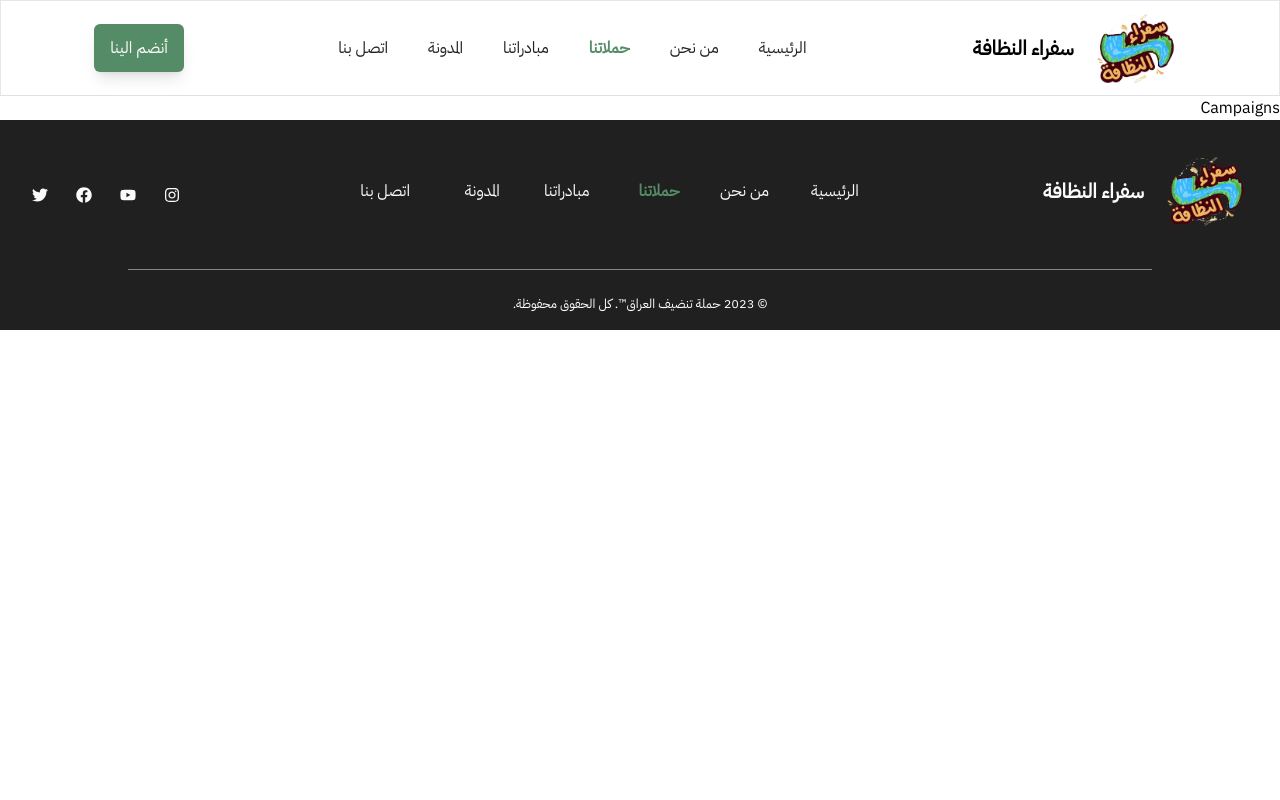
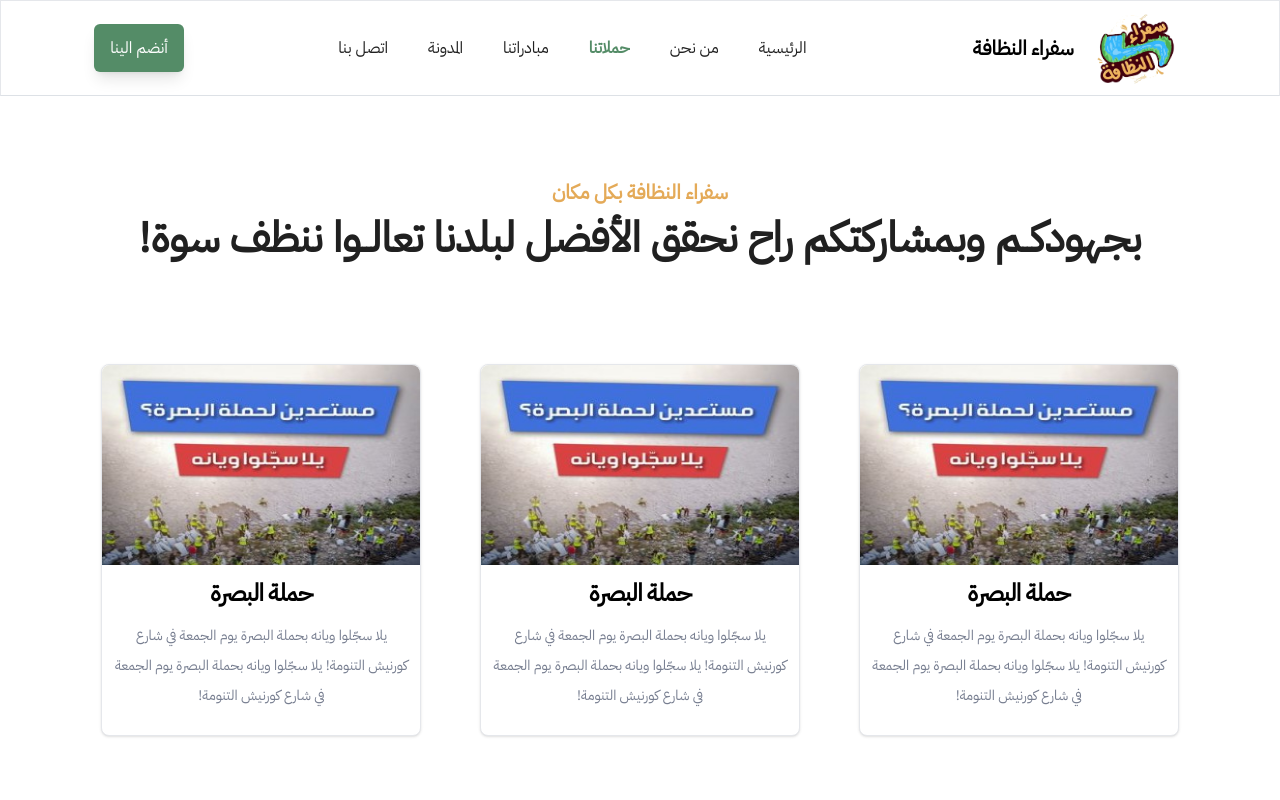
Before and after one commit to Ninnoss/Clean-Iraq-Website, a React (Vite) app: page /campaigns in a window 1280 px wide. Shown: the top 800 px of the page. Built offline with nearby package versions, Linux system fonts and the light colour scheme.

Commit message:
finished 90% of upcoming card section

```diff
--- /dev/null
+++ b/src/components/Campaigns/CardSection.jsx
@@ -0,0 +1,68 @@
+import Card from '../Card';
+import images from '../../data/images';
+
+const cardData = [
+    {
+      id: 1,
+      name: 'حملة البصرة',
+      description: 'يلا سجّلوا ويانه بحملة البصرة يوم الجمعة في شارع كورنيش التنومة! يلا سجّلوا ويانه بحملة البصرة يوم الجمعة في شارع كورنيش التنومة!',
+      img: images.cardLogo
+    },
+    {
+        id: 2,
+        name: 'حملة البصرة',
+        description: 'يلا سجّلوا ويانه بحملة البصرة يوم الجمعة في شارع كورنيش التنومة! يلا سجّلوا ويانه بحملة البصرة يوم الجمعة في شارع كورنيش التنومة!',
+        img: images.cardLogo
+    },
+    {
+        id: 3,
+        name: 'حملة البصرة',
+        description: 'يلا سجّلوا ويانه بحملة البصرة يوم الجمعة في شارع كورنيش التنومة! يلا سجّلوا ويانه بحملة البصرة يوم الجمعة في شارع كورنيش التنومة!',
+        img: images.cardLogo
+    },
+    {
+        id: 4,
+        name: 'حملة البصرة',
+        description: 'يلا سجّلوا ويانه بحملة البصرة يوم الجمعة في شارع كورنيش التنومة! يلا سجّلوا ويانه بحملة البصرة يوم الجمعة في شارع كورنيش التنومة!',
+        img: images.cardLogo
+    },
+    {
+        id: 5,
+        name: 'حملة البصرة',
+        description: 'يلا سجّلوا ويانه بحملة البصرة يوم الجمعة في شارع كورنيش التنومة! يلا سجّلوا ويانه بحملة البصرة يوم الجمعة في شارع كورنيش التنومة!',
+        img: images.cardLogo
+    },
+    {
+        id: 6,
+        name: 'حملة البصرة',
+        description: 'يلا سجّلوا ويانه بحملة البصرة يوم الجمعة في شارع كورنيش التنومة! يلا سجّلوا ويانه بحملة البصرة يوم الجمعة في شارع كورنيش التنومة!',
+        img: images.cardLogo
+    },
+  ];
+
+const CardSection = () => {
+    return <section className='p-20'>
+            <header className='text-center pb-16'>
+                <div className='text-Heading-5 text-primaryOrange'>
+                سفراء النظافة بكل مكان
+                </div>
+                <div className='text-Heading-2 text-highlightBlack'>
+                بجهودكــم وبمشاركتكم راح نحقق الأفضل لبلدنا تعالــوا ننظف سوة!
+                </div>
+            </header>
+            <div className='grid grid-cols-3 gap-4 '>
+            {cardData.map((card) => (
+                <div className='flex justify-center py-8'>
+                    <Card
+                    key={card.id}
+                    name={card.name}
+                    description={card.description}
+                    img={card.img}
+                    />
+                </div>
+            ))}
+            </div>
+           </section>;
+  };
+
+  export default CardSection;
--- /dev/null
+++ b/src/components/Card.jsx
@@ -0,0 +1,24 @@
+const Card = ({ name, img, description }) => {
+    return (
+      <article className="w-72 sm:w-80 bg-white border border-gray-200 rounded-lg shadow transition-all duration-300 hover:shadow-lg hover:bg-[whitesmoke]">
+        <figure>
+          <img
+            className="rounded-t-lg max-h-[200px] w-full"
+            src={img}
+            loading="lazy"
+            alt={`Image of ${name}`}
+          />
+          <figcaption className="sr-only">{name}</figcaption>
+        </figure>
+
+        <div className="p-3">
+          <header className="">
+            <h3 className="mb-3 text-Heading-4 text-center  tracking-tight">{name}</h3>
+          </header>
+          <p className="mb-3 text-Body-S text-center text-[#777E90]">{description}</p>
+        </div>
+      </article>
+    );
+  };
+
+  export default Card;
--- a/src/data/images.js
+++ b/src/data/images.js
@@ -1,6 +1,9 @@
 // // Nav, Home, Footer
 import navLogo from '../assets/Imgs/Logo.webp';
+import cardLogo from '../assets/Imgs/Campaigns/campaigns-img.jpg';
+
 
 export default {
   navLogo,
+  cardLogo
 };
--- a/src/pages/Campaigns.jsx
+++ b/src/pages/Campaigns.jsx
@@ -1,5 +1,7 @@
+import CardSection from '../components/Campaigns/CardSection';
+
 const Campaigns = () => {
-  return <div>Campaigns</div>;
+  return <CardSection />;
 };
 
 export default Campaigns;
```
Also changed, not shown: src/assets/Imgs/Campaigns/campaigns-img.jpg (added), 1 other file (tests, documents, lock files or other folders).
